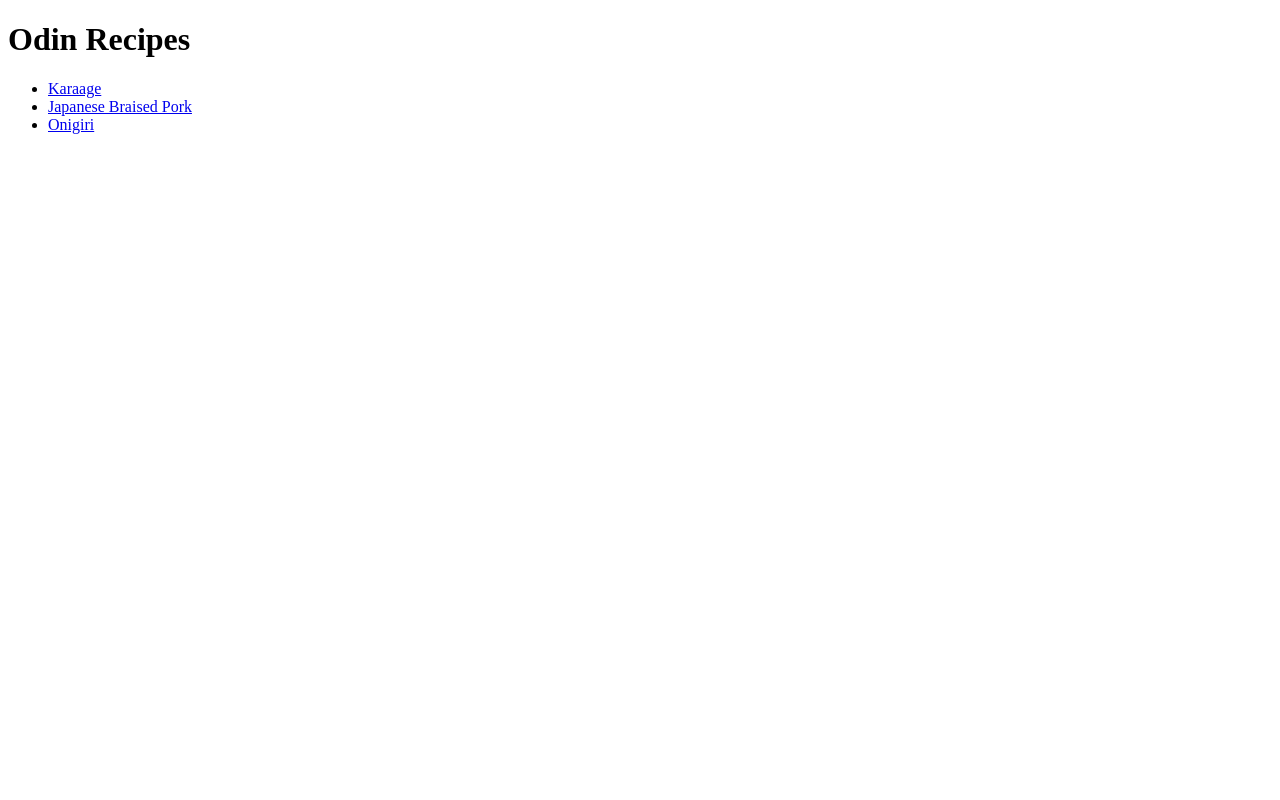
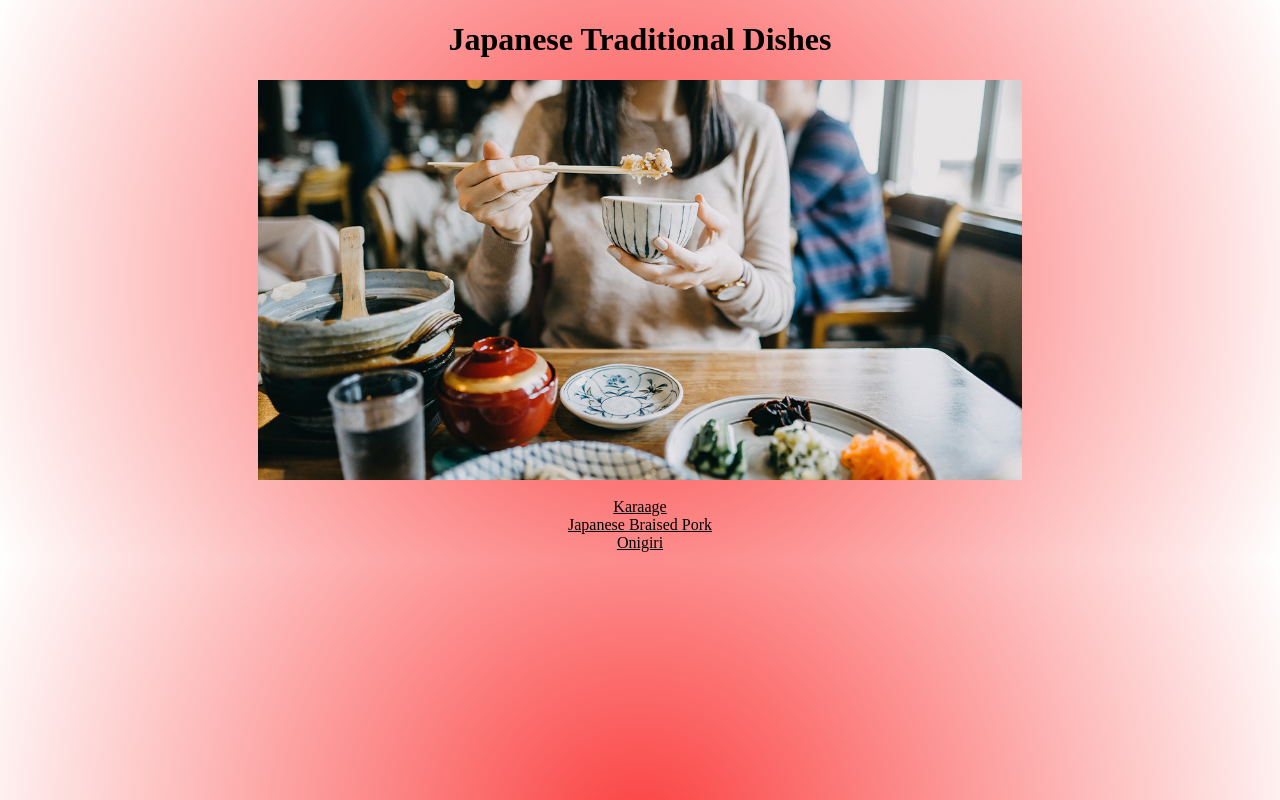
Before and after one commit to DeanFeathers/odin-recipies, a plain HTML site: page index.html in a window 1280 px wide. Drawn offline with Linux system fonts and the light colour scheme.

Commit message:
Added CSS styling and image resizing

```diff
--- a/index.html
+++ b/index.html
@@ -2,20 +2,22 @@
 <html lang="en">
   <head>
     <title>Odin Recipes</title>
+    <link rel="stylesheet" href="styles.css">
   </head>
 
   <body>
-    <h1>Odin Recipes</h1>
-    <ul>
-      <li>
+    <h1 class="main-heading">Japanese Traditional Dishes</h1>
+
+    <img class="image-main-size" src="recipes/images/Japanese.jpg">
+
+    <br>
+
+    <div class="dish-list">
         <a href="./recipes/karaage.html">Karaage</a>
-      </li>
-      <li>
+      <br>
         <a href="./recipes/braisedPork.html">Japanese Braised Pork</a>
-      </li>
-      <li>
+      <br>
         <a href="./recipes/onigiri.html">Onigiri</a>
-      </li>
-    </ul>
+    </div>
   </body>
 </html>
--- /dev/null
+++ b/styles.css
@@ -0,0 +1,24 @@
+.main-heading {
+  color: black;
+  text-align: center;
+}
+.image-main-size {
+  height: 400px;
+  width: auto;
+  margin: auto;
+  display: block;
+}
+.image-secondary-size {
+  height: 400px;
+  width: auto;
+}
+.dish-list {
+  text-align: center;
+}
+a {
+  color: black;
+}
+body {
+  background: rgb(251,63,63);
+  background: radial-gradient(circle, rgba(251,63,63,1) 0%, rgba(255,255,255,1) 100%);
+}
```
Also changed, not shown: recipes/braisedPork.html (+5 -1 lines), recipes/karaage.html (+5 -1 lines), recipes/onigiri.html (+5 -1 lines), recipes/images/Japanese.jpg (added).
